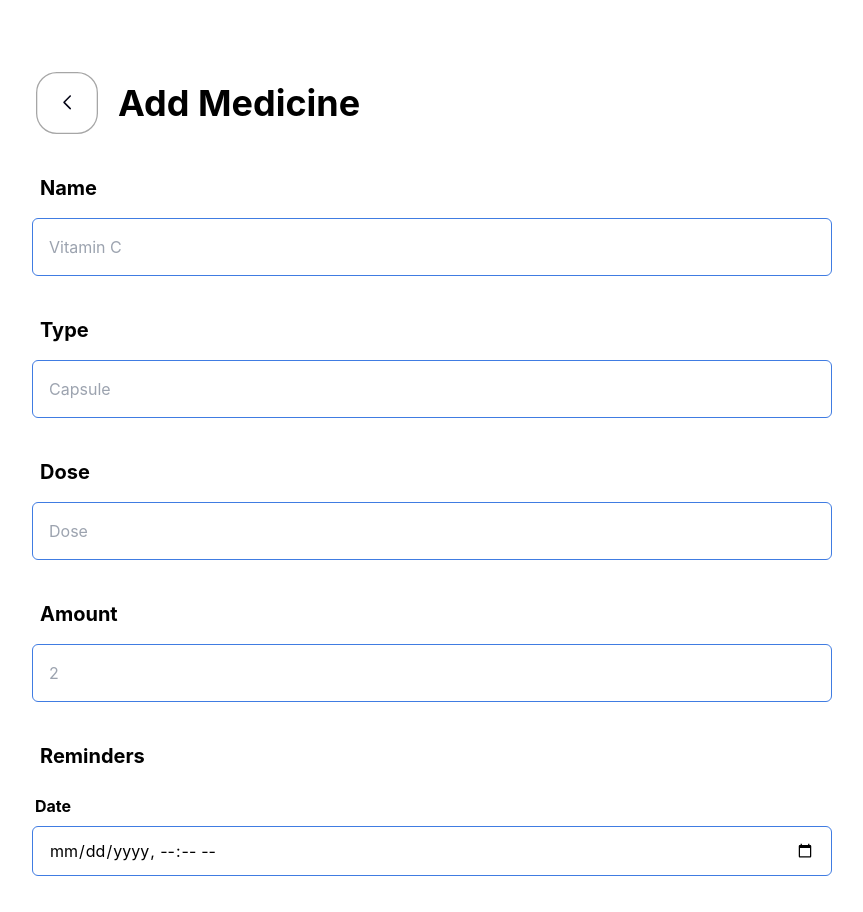
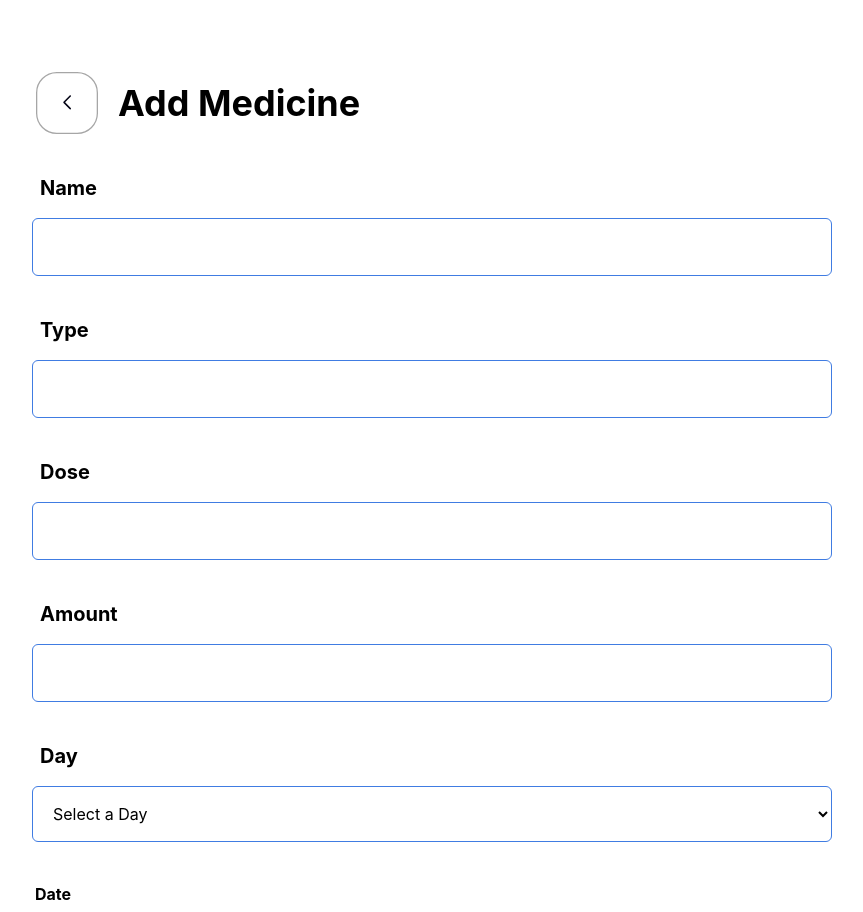
Before and after one commit to anushakokala/JointEase, a React (Create React App) app in the folder frontend/: page /reminders in a window 1280 px wide. Shown: the top 912 px of the page, without its empty margins (239-1102 px from the left). Built offline with nearby package versions, Linux system fonts and the light colour scheme; sample sign-in values are in the browser's storage.

Commit message:
Updated Reminders.jsx

```diff
--- a/frontend/src/Pages/Reminders.jsx
+++ b/frontend/src/Pages/Reminders.jsx
@@ -1,5 +1,5 @@
-import React, { useState } from "react";
-import { useNavigate } from "react-router-dom";
+import React, { useState, useEffect } from "react";
+import { useNavigate, useLocation } from "react-router-dom";
 
 const Reminders = () => {
     const [name, setName] = useState("");
@@ -7,89 +7,111 @@ const Reminders = () => {
     const [dose, setDose] = useState("");
     const [amount, setAmount] = useState("");
     const [date, setDate] = useState("");
-    const [reminder, setReminder] = useState("");
+    const [day, setDay] = useState("");
+    const [isToggled, setToggled] = useState(false);
     const navigate = useNavigate();
+    const location = useLocation();
+
+    const editing = location.state?.editIndex;
+
+    const handleToggle = () => {
+        setToggled(prev => !prev);
+    };
+
+    useEffect(() => {
+        if (editing !== undefined) {
+            const stored = JSON.parse(localStorage.getItem("medicines")) || [];
+            const med = stored[editing];
+            if (med) {
+                setName(med.name);
+                setType(med.type);
+                setDose(med.dose);
+                setAmount(med.amount);
+                setDate(med.date);
+                setDay(med.day || "");
+                setToggled(med.reminder);
+            }
+        }
+    }, [editing]);
+
+    const handleAddOrUpdate = () => {
+        const newMed = { name, type, dose, amount, date, day, reminder: isToggled };
+        const existing = JSON.parse(localStorage.getItem("medicines")) || [];
+
+        if (editing !== undefined) {
+            existing[editing] = newMed;
+        } else {
+            existing.push(newMed);
+        }
+
+        localStorage.setItem("medicines", JSON.stringify(existing));
+        navigate("/medtracker");
+    };
+
     const goBack = () => {
         navigate("/dashboard");
     };
-    const [isToggled, setIsToggled] = useState(false);
-    const handleToggle = () => {
-        setIsToggled(prev => !prev);
-    };
+
     return (
         <div className="min-h-screen p-6 pl-[159px] flex flex-col items-start">
-
-
             <div className="mb-10 mt-12 ml-28 flex items-center gap-4">
                 <button onClick={goBack}>
-                    <div>
-                        <svg
-                            width="70"
-                            height="62"
-                            viewBox="0 0 48 48"
-                            fill="none"
-                            xmlns="http://www.w3.org/2000/svg"
-                        >
+                    <svg width="70" height="62" viewBox="0 0 48 48" fill="none" xmlns="http://www.w3.org/2000/svg">
                         <rect width="48" height="48" rx="16" fill="white" />
-                            <rect
-                                x="0.5"
-                                y="0.5"
-                                width="47"
-                                height="47"
-                                rx="15.5"
-                                stroke="black"
-                                stroke-opacity="0.35"
-                            />
+                        <rect x="0.5" y="0.5" width="47" height="47" rx="15.5" stroke="black" strokeOpacity="0.35" />
                         <path
-                                fill-rule="evenodd"
-                                clip-rule="evenodd"
+                            fillRule="evenodd"
+                            clipRule="evenodd"
                             d="M26.9315 27.9596C27.1647 28.1969 27.1655 28.5824 26.9333 28.8207C26.7221 29.0374 26.391 29.0577 26.1573 28.8814L26.0904 28.8226L21.2824 23.9319C21.0697 23.7155 21.0504 23.3761 21.2244 23.1373L21.2824 23.069L26.0903 18.1775C26.3236 17.9402 26.701 17.941 26.9332 18.1792C27.1444 18.3959 27.1629 18.7342 26.9893 18.9722L26.9315 19.0403L22.5479 23.5006L26.9315 27.9596Z"
                             fill="#040415"
                         />
                     </svg>
+                </button>
+                <h2 className="text-black text-4xl font-bold">Add Medicine</h2>
             </div>
-                </button>
-                <h2 className="text-black text-4xl font-bold">Add Medicine </h2>
-            </div>
-            <h2 className="flex flex-col items-center text-black text-xl font-bold mb-4 px-[120px]">Name</h2>
+
+            {/* Inputs */}
+            {[
+                ["Name", name, setName],
+                ["Type", type, setType],
+                ["Dose", dose, setDose],
+                ["Amount", amount, setAmount]
+            ].map(([label, val, setter], i) => (
+                <React.Fragment key={i}>
+                    <h2 className="text-black text-xl font-bold mb-4 px-[120px]">{label}</h2>
                     <input
-                placeholder="Vitamin C"
-                value={name}
-                onChange={(event) => setName(event.target.value)}
+                        value={val}
+                        onChange={(e) => setter(e.target.value)}
                         className="w-[800px] ml-28 text-black bg-white text-md p-4 mb-10 rounded-md border border-blue focus:outline-none"
                     />
-            <h2 className="flex flex-col items-center text-black text-xl font-bold mb-4 px-[120px]">Type</h2>
-            <input
-                placeholder="Capsule"
-                value={type}
-                onChange={(event) => setType(event.target.value)}
-                className="w-[800px] ml-28 text-black bg-white text-md p-4 mb-10 rounded-md border border-blue focus:outline-none"
-            />
-            <h2 className="flex flex-col items-center text-black text-xl font-bold mb-4 px-[120px]">Dose</h2>
-            <input
-                placeholder="Dose"
-                value={dose}
-                onChange={(event) => setDose(event.target.value)}
-                className="w-[800px] ml-28 text-black bg-white text-md p-4 mb-10 rounded-md border border-blue focus:outline-none"
-            />
-            <h2 className="flex flex-col items-center text-black text-xl font-bold mb-4 px-[120px]">Amount</h2>
-            <input
-                placeholder="2"
-                value={amount}
-                onChange={(event) => setAmount(event.target.value)}
-                className="w-[800px] ml-28 text-black bg-white text-md p-4 mb-10 rounded-md border border-blue focus:outline-none"
-            />
-            <h2 className="flex flex-col items-center text-black text-xl font-bold mb-6 px-[120px]">Reminders</h2>
-            <label htmlFor="date" className="text-md font-bold ml-[115px] mb-2">
-                Date
-            </label>
+                </React.Fragment>
+            ))}
+
+            <h2 className="text-black text-xl font-bold mb-4 px-[120px]">Day</h2>
+            <select
+                value={day}
+                onChange={(e) => setDay(e.target.value)}
+                className="w-[800px] ml-28 text-black bg-white text-md p-4 mb-10 rounded-md border border-blue"
+            >
+                <option value="">Select a Day</option>
+                <option value="Mon">Monday</option>
+                <option value="Tues">Tuesday</option>
+                <option value="Wed">Wednesday</option>
+                <option value="Thur">Thursday</option>
+                <option value="Fri">Friday</option>
+                <option value="Sat">Saturday</option>
+                <option value="Sun">Sunday</option>
+            </select>
+
+            <label htmlFor="date" className="text-md font-bold ml-[115px] mb-2">Date</label>
             <input
                 type="datetime-local"
                 value={date}
                 id="date"
-                onChange={(event) => setDate(event.target.value)}
+                onChange={(e) => setDate(e.target.value)}
                 className="w-[800px] h-[50px] ml-28 text-black bg-white text-md p-4 mb-10 rounded-md border border-blue focus:outline-none"
             />
+
             <h2 className="w-[800px] h-[50px] px-3 py-2.5 ml-28 text-black bg-rgba(0, 0, 0, 0.25); text-md p-4 mb-12 rounded-md border border-[#BBBBBB]">
                 Turn on Reminder
                 <div className="flex items-center">
@@ -105,8 +127,12 @@ const Reminders = () => {
                     </button>
                 </div>
             </h2>
-            <button className="bg-black ml-28 text-white text-lg font-bold px-16 py-3 rounded-md mt-2">
-                Add
+
+            <button
+                onClick={handleAddOrUpdate}
+                className="bg-black ml-28 text-white text-lg font-bold px-16 py-3 rounded-md mt-2"
+            >
+                {editing !== undefined ? "Update" : "Add"}
             </button>
         </div>
     );
```
Lines whose indentation alone changed are shown as unchanged.
